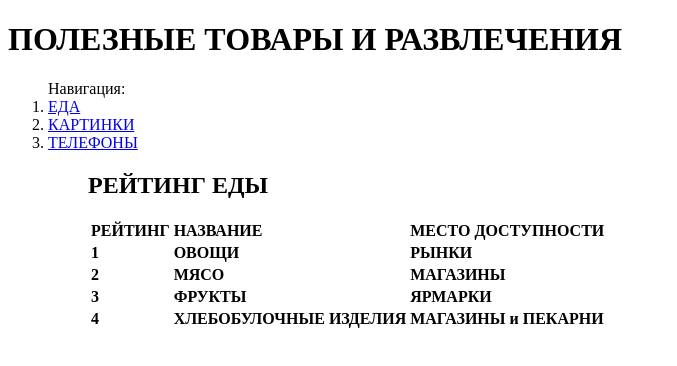
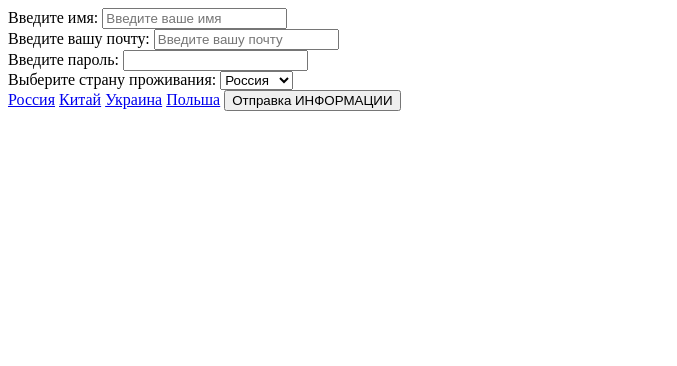
Before and after one commit to Web-601/proekt-sergeya, a plain HTML site: page index.html in a window 1280 px wide. Shown: the whole page, without its empty margins (0-677 px from the left). Drawn offline with Linux system fonts and the light colour scheme.

Commit message:
Add files via upload

```diff
--- a/index.html
+++ b/index.html
@@ -5,45 +5,27 @@
     <meta name="viewport" content="width=device-width, initial-scale=1.0">
     <title>Document</title>
 </head>
-<body>
-    <h1>ПОЛЕЗНЫЕ ТОВАРЫ И РАЗВЛЕЧЕНИЯ</h1>
-    <ol>Навигация:
-        <li><a href="index.html">ЕДА</a>
-        <li><a href="picture.html">КАРТИНКИ</a>
-        <li><a href="telephone.html">ТЕЛЕФОНЫ</a>
-    <ol>
+<body><form action="#" method="post" >
+    <label for="user_name">Введите имя:</label>
+    <input type="text" name="username" id="user_name" placeholder="Введите ваше имя"> <br>
 
-    <table>
-        <h2>РЕЙТИНГ ЕДЫ</h2>
-    <thead>
-        <tr>
-            <th>РЕЙТИНГ</th>
-            <th>НАЗВАНИЕ</th>
-            <th>МЕСТО ДОСТУПНОСТИ</th>
-        </tr>
-    </thead>
-    <tbody>
-        <tr>
-            <th>1</th>
-            <th>ОВОЩИ</th>
-            <th>РЫНКИ</th>
-        </tr>
-        <tr>
-            <th>2</th>
-            <th>МЯСО</th>
-            <th>МАГАЗИНЫ</th>
-        </tr>
-        <tr>
-            <th>3</th>
-            <th>ФРУКТЫ</th>
-            <th>ЯРМАРКИ</th>
-        </tr>
-        <tr>
-            <th>4</th>
-            <th>ХЛЕБОБУЛОЧНЫЕ ИЗДЕЛИЯ</th>
-            <th>МАГАЗИНЫ и ПЕКАРНИ</th>
-        </tr>
-    </tbody>
-    </table>
+    <label for="user_email">Введите вашу почту:</label>
+    <input type="text" name="email" id="user_email" placeholder="Введите вашу почту"> <br>
+
+    <label for="user_password">Введите пароль:</label>
+    <input type="password" name="password" id="user_password placeholder="Введите пароль"> <br>
+
+    <label for="user_city">Выберите страну проживания:</label>
+    <select name="city" id="user_city">
+       <option value="Rus">Россия</option>
+       <option value="Cn">Китай</option>
+       <option value="Ua">Украина</option>
+       <option value="Pl">Польша</option>
+</select> <br>
+    <a href="Rus.html">Россия</a>
+    <a href="Cn.html">Китай</a>
+    <a href="Ua.html">Украина</a>
+    <a href="Pl.html">Польша</a>
+    <input type="submit" value="Отправка ИНФОРМАЦИИ">
 </body>
 </html>
```
Also changed, not shown: Cn.html (added, +15 -0 lines), Pl.html (added, +16 -0 lines), Rus.html (added, +16 -0 lines), Ua.html (added, +16 -0 lines).
